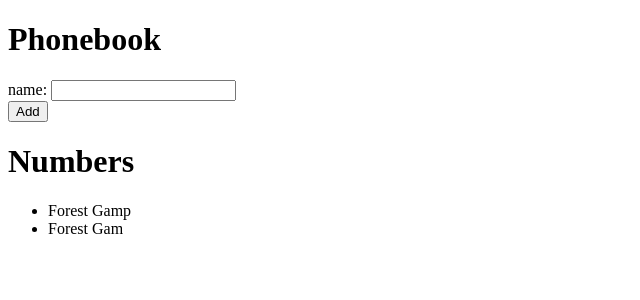
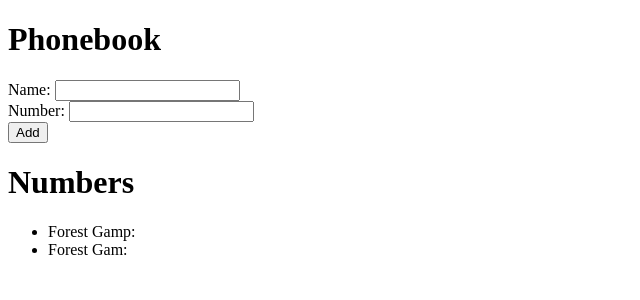
Before and after one commit to L-U-C-I-F-E-R/Course-from-fullstackopen.com, a React (Create React App) app in the folder course/: page / in a window 1280 px wide. Shown: the top 300 px of the page, without its empty margins (0-640 px from the left). Built offline with nearby package versions, Linux system fonts and the light colour scheme.

Commit message:
2.8 step3 - adding number, comparing only names

```diff
--- a/course/src/App.js
+++ b/course/src/App.js
@@ -7,14 +7,16 @@ const App = () => {
 ])
 
     const [newPerson, setNewPerson] = useState('')
+    const [number, setNumber] = useState('')
 
     const AddName = (event) => {
         event.preventDefault()
         const newName = {
-            name: newPerson
+            name: newPerson,
+            number: number
         }
         //it`s working check on duplicate
-        const val = persons.map(person => JSON.stringify(person) === JSON.stringify(newName))
+        const val = persons.map(person => JSON.stringify(person.name) === JSON.stringify(newName.name))
         console.log(val) // ------ it`s [true, false]
         const falseOrTrue = val.some(element => element === true)
         console.log(falseOrTrue) // it`s just 'true' or 'false'
@@ -27,9 +29,13 @@ const App = () => {
     }
 
 
-    const HandlerChange = (event) => {
-        setNewPerson(event.target.value)
-        console.log(event.target.value)
+    const HandlerChange = (a, event) => {
+        console.log(a)
+        switch (a) {
+            case 1: setNewPerson(event.target.value);
+            break;
+            case 2: setNumber(event.target.value)
+        }
     }
 
 return(
@@ -37,8 +43,12 @@ return(
         <h1>Phonebook</h1>
         <form onSubmit={AddName}>
             <div>
-                name: <input onChange={HandlerChange}
+                Name: <input onChange={(e) => HandlerChange(1, e)}
                 value={newPerson}/>
+            </div>
+            <div>
+                Number: <input onChange={(e) => HandlerChange(2, e)}
+                value={number}/>
             </div>
             <div>
                 <button type='submit'>Add</button>
@@ -46,8 +56,9 @@ return(
         </form>
         <h1>Numbers</h1>
         <ul>
-            {persons.map(person => <li key={person.name}>{person.name}</li>)}
-            {console.log(Object.getOwnPropertyNames(persons))}
+            {persons.map(person => <li key={person.name}>{person.name}: {person.number}</li>)}
+            {/* {console.log(persons[2].number)} */}
+            {/* {console.log(Object.getOwnPropertyNames(persons))} */}
         </ul>
     </div>
 )
```
